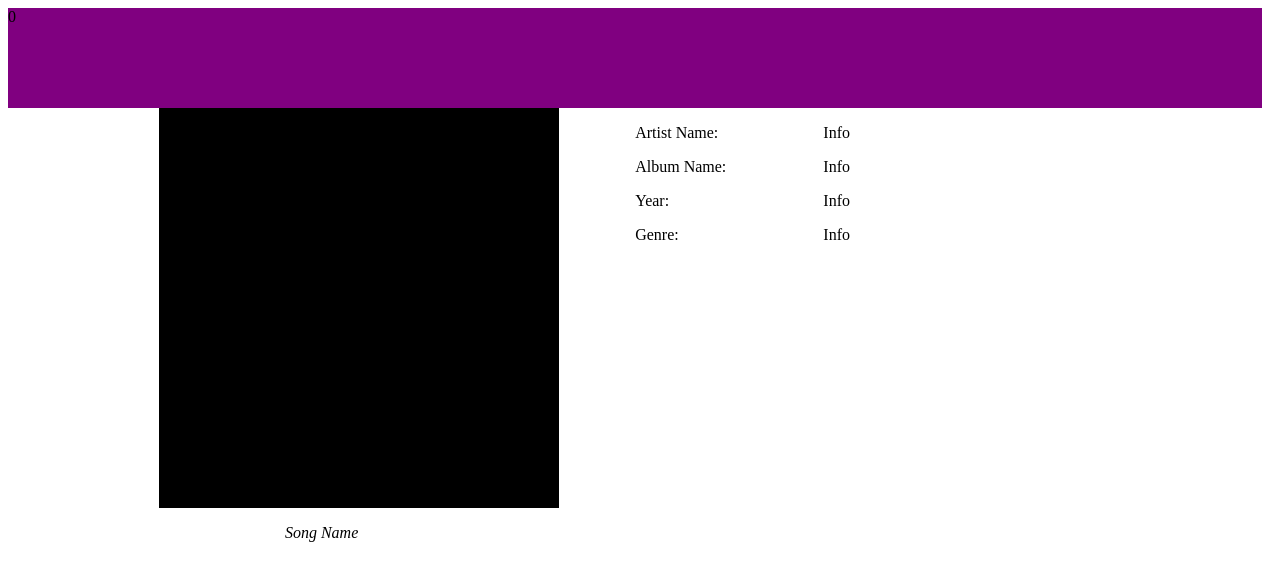
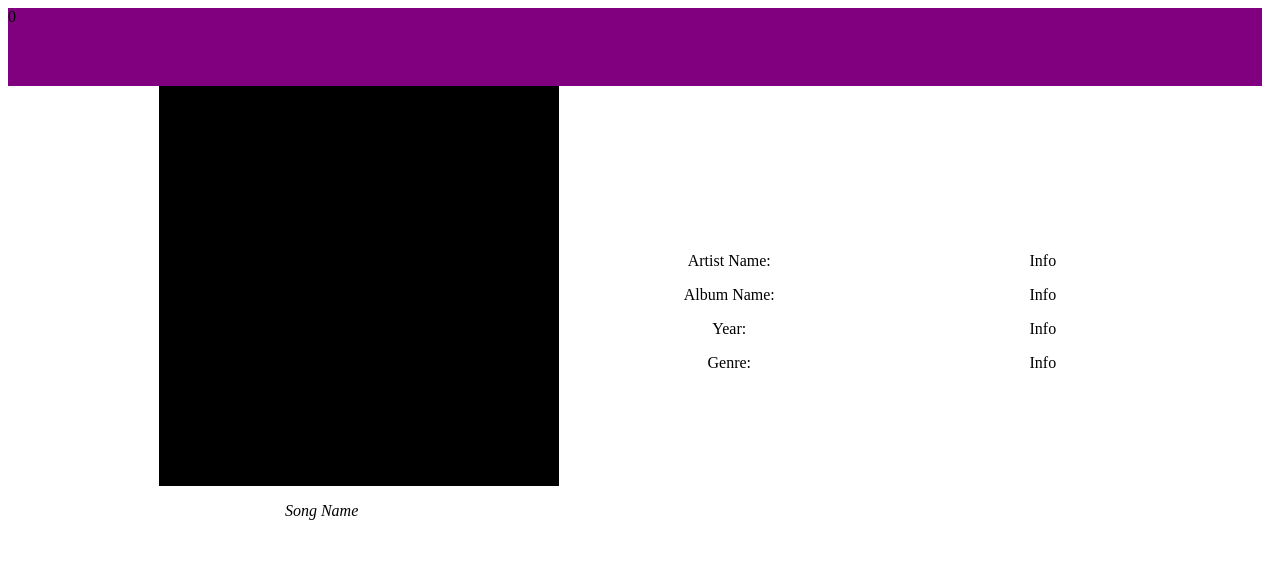
Before and after one commit to adammartin13/PiProject, a plain HTML site: page index.html in a window 1280 px wide. Drawn offline with Linux system fonts and the light colour scheme.

Commit message:
Added song info fields

```diff
--- a/stylesheet.css
+++ b/stylesheet.css
@@ -77,7 +77,7 @@ tr:nth-child(odd){
     height: 98%;
     display: grid;
     grid-template-columns: 50% 15% 35%;
-    grid-template-rows: 100px auto;
+    grid-template-rows: 10% auto;
 }
 #leftMenu{
     text-align: center;
@@ -89,3 +89,11 @@ tr:nth-child(odd){
     background-color: black;
     margin-left: 24%;
 }
+.SongFields{
+    text-align: center;
+    margin-top: 150px;
+}
+.SongData{
+    text-align: center;
+    margin-top: 150px;
+}
```
